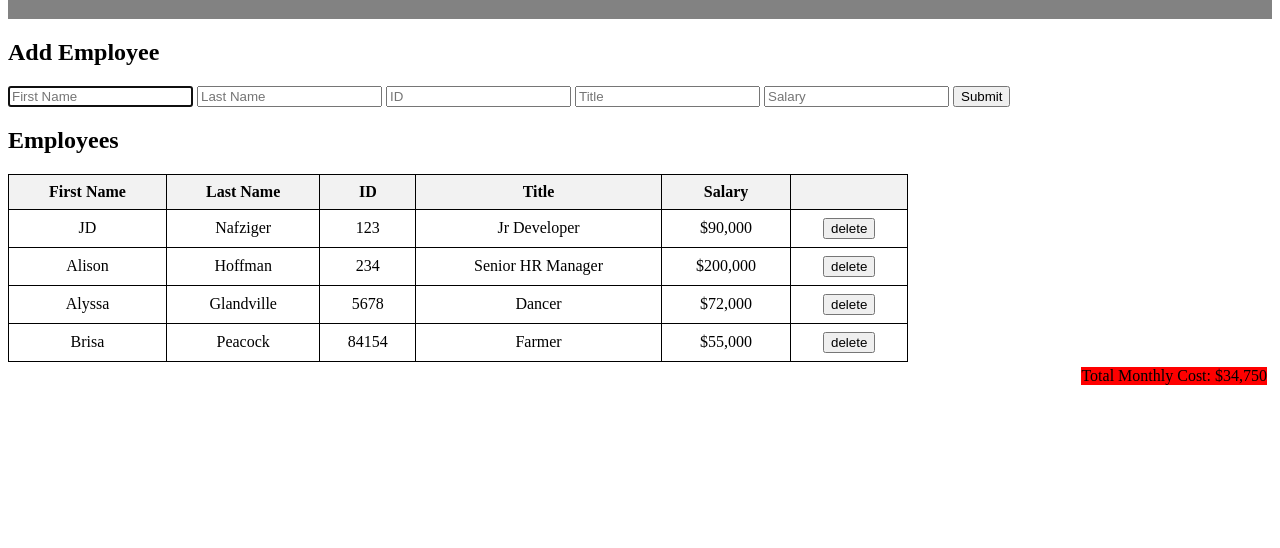
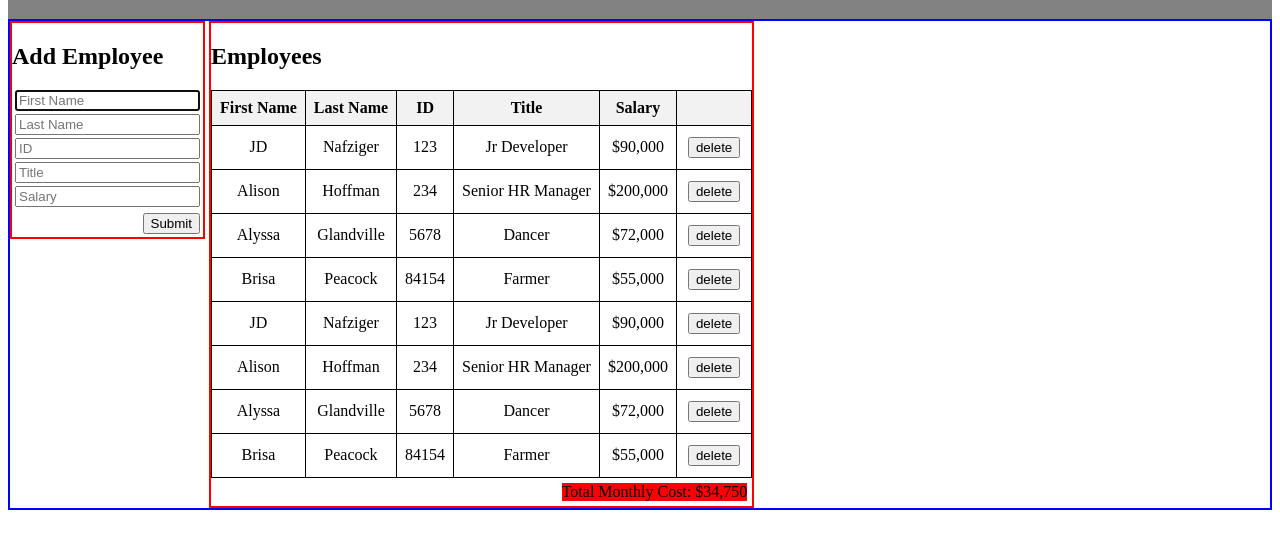
Before and after one commit to JDNafz/weekend-jquery-salary-calculator, a plain HTML site: page index.html in a window 1280 px wide. Shown: the part 66-614 px from the top of the page. Drawn offline with Linux system fonts and the light colour scheme.

Commit message:
two containers inline block

```diff
--- a/index.html
+++ b/index.html
@@ -10,17 +10,20 @@
     <h1>Salary Calculator</h1>
 </head>
 <body>
+    <div id="container">
+        <section id="inputSection">
             <h2>Add Employee
             </h1>
-    <section>
+            <form>
             <input id="inFirstName" type="text" placeholder="First Name">
             <input id="inLastName" type="text" placeholder="Last Name">
             <input id="inUserID" type="number" placeholder="ID">
             <input id="inTitle" type="text" placeholder="Title">
             <input id="inSalary" type="number" placeholder="Salary">
-
             <input id="submit-btn" type="submit" value="Submit">
+            </form>
         </section>
+        <section id ="tableSection">
             <h2> Employees</h2>
             <table id="resultsTable">
                 <tr id="firstRow">
@@ -31,8 +34,11 @@
                 <th id="salaryCol"    >Salary</th>
                 <th id="delete-btnCol"></th>
                 </tr>
+                <tr id="123"><td> JD</td><td>Nafziger</td><td>123</td><td>Jr Developer</td><td>$90,000</td><td><input id='delete123' class ='deleteTarget' type='submit' value='delete'></td></tr><tr id="234"><td> Alison</td><td>Hoffman</td><td>234</td><td>Senior HR Manager</td><td>$200,000</td><td><input id='delete234' class ='deleteTarget' type='submit' value='delete'></td></tr><tr id="5678"><td> Alyssa</td><td>Glandville</td><td>5678</td><td>Dancer</td><td>$72,000</td><td><input id='delete5678' class ='deleteTarget' type='submit' value='delete'></td></tr><tr id="84154"><td> Brisa</td><td>Peacock</td><td>84154</td><td>Farmer</td><td>$55,000</td><td><input id='delete84154' class ='deleteTarget' type='submit' value='delete'></td></tr>
+
             </table>
             <span id="totalAmount" class="total"></span>
-
+        </section>
+    </div>
 </body>
 </html>
--- a/script.js
+++ b/script.js
@@ -258,6 +258,7 @@ TODO: README.md
 TODO STRETCH: styling
 TODO STRETCH: extra functionality?
 
+TODO STRETCH: customize monthly goal expendature from 20k to anything.
 TODO STRETCH: add example row that is removed when first user is submitted.
 TODO STRETCH: make 'Name' field, combine first and last
 TODO STRETCH: put ID in first col, for better format
--- a/styles.css
+++ b/styles.css
@@ -1,3 +1,24 @@
+#container {
+  border: 2px solid blue;
+}
+
+section {
+  max-width:max-content;
+  display: inline-block;
+  border: 2px solid red;
+  overflow:hidden;
+  vertical-align: text-top;
+}
+
+input {
+  display: block;
+  margin: 3px;
+}
+
+#submit-btn {
+  float: right;
+}
+
 h1 {
     background-color: rgb(130, 130, 130);
     color: rgb(230, 230, 230);
```
Also changed, not shown: index2.html (deleted, +0 -40 lines). Lines whose indentation alone changed are shown as unchanged.
